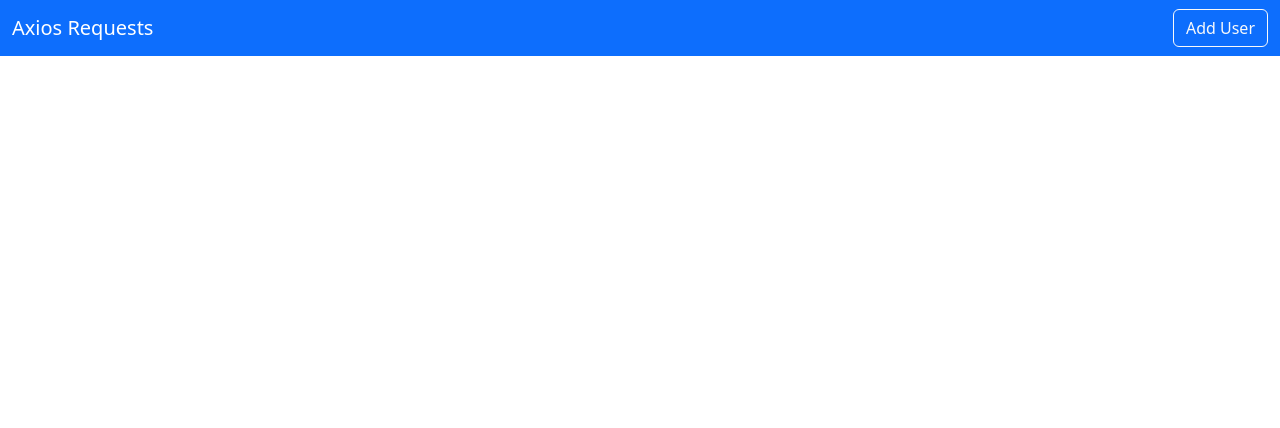
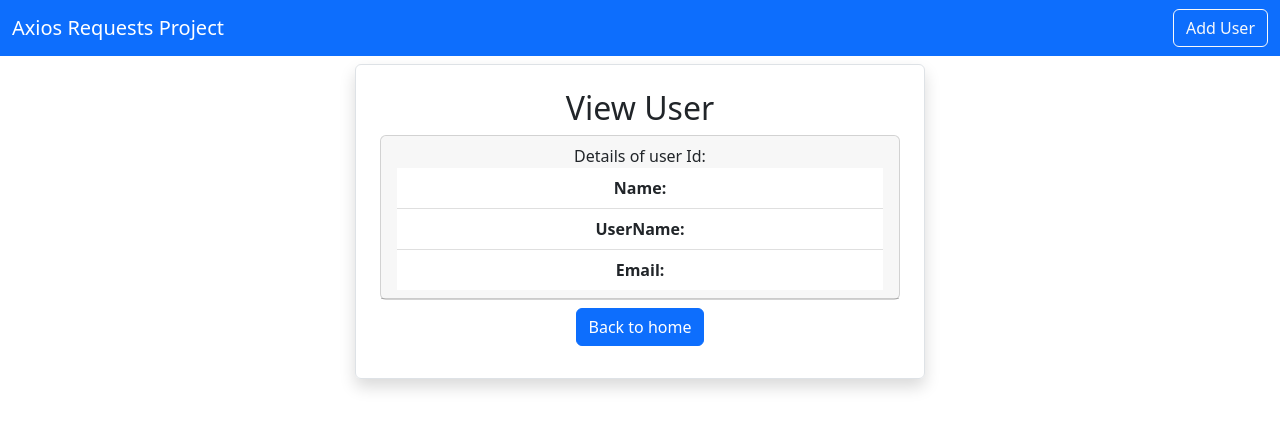
Before and after one commit to rushikeshtonape/react_axios_frontend, a React (Create React App) app: page /viewuser in a window 1280 px wide. Shown: the top 428 px of the page. Built offline with nearby package versions, Linux system fonts and the light colour scheme; no server answers.

Commit message:
Working on View User and finishing our project

```diff
--- a/src/App.js
+++ b/src/App.js
@@ -5,6 +5,7 @@ import { Home } from "./pages/Home";
 import EditUser from "./users/EditUser";
 import { BrowserRouter as Router, Routes, Route } from "react-router-dom";
 import AddUser from "./users/AddUser";
+import ViewUser from "./users/ViewUser";
 function App() {
   return (
     <div className="App">
@@ -13,6 +14,7 @@ function App() {
         <Routes>
           <Route exact path="/" element={<Home />}></Route>
           <Route exact path="/adduser" element={<AddUser />}></Route>
+          <Route exact path="/viewuser" element={<ViewUser />}></Route>
           <Route exact path="/edituser/:id" element={<EditUser />}></Route>
         </Routes>
       </Router>
--- a/src/layout/Navbar.js
+++ b/src/layout/Navbar.js
@@ -6,9 +6,9 @@ export const Navbar = () => {
     <div>
       <nav className="navbar navbar-expand-lg navbar-dark bg-primary">
         <div className="container-fluid">
-          <a className="navbar-brand" href="#">
-            Axios Requests
-          </a>
+          <Link className="navbar-brand" to={"/"}>
+            Axios Requests Project
+          </Link>
           <button
             className="navbar-toggler"
             type="button"
--- a/src/pages/Home.js
+++ b/src/pages/Home.js
@@ -47,7 +47,9 @@ export const Home = () => {
 
                 <td>{user.title}</td>
                 <td>
-                  <button className="btn btn-primary ">view</button>
+                  <Link className="btn btn-primary " to="/viewuser">
+                    view
+                  </Link>
                   <Link
                     className="btn btn-outline-primary mx-2"
                     to={`/edituser/${user.id}`}
--- a/src/users/ViewUser.js
+++ b/src/users/ViewUser.js
@@ -0,0 +1,55 @@
+import axios from "axios";
+import React, { useEffect, useState } from "react";
+import { Link, useParams } from "react-router-dom";
+const ViewUser = () => {
+  const [user, setUser] = useState({
+    name: "",
+    username: "",
+    email: "",
+  });
+  const { id } = useParams();
+
+  useEffect(() => {
+    loadUser();
+  });
+
+  const loadUser = async () => {
+    const result = await axios.get(
+      `https://jsonplaceholder.typicode.com/todos/${id}`
+    );
+    setUser(result.data);
+  };
+  return (
+    <>
+      <div className="container">
+        <div className="row">
+          <div className="col-md-6 border rounded offset-md-3  mt-2 p-4 shadow">
+            <h2 className="text-center m-6">View User</h2>
+
+            <div className="card">
+              <div className="card-header">
+                Details of user Id:{user.id}
+                <ul className="list-group list-group-flush">
+                  <li className="list-group-item">
+                    <b>Name:{user.name}</b>
+                  </li>
+                  <li className="list-group-item">
+                    <b>UserName:{user.username}</b>
+                  </li>
+                  <li className="list-group-item">
+                    <b>Email:{user.email}</b>
+                  </li>
+                </ul>
+              </div>
+            </div>
+            <Link className="btn btn-primary my-2" to="/">
+              Back to home
+            </Link>
+          </div>
+        </div>
+      </div>
+    </>
+  );
+};
+
+export default ViewUser;
```
